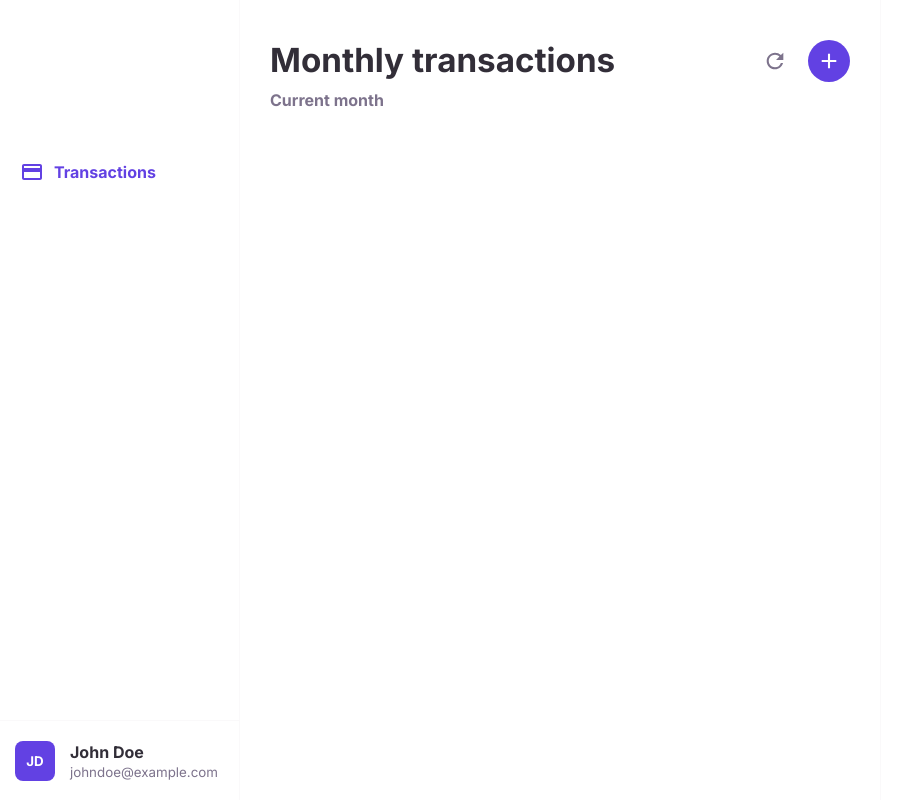
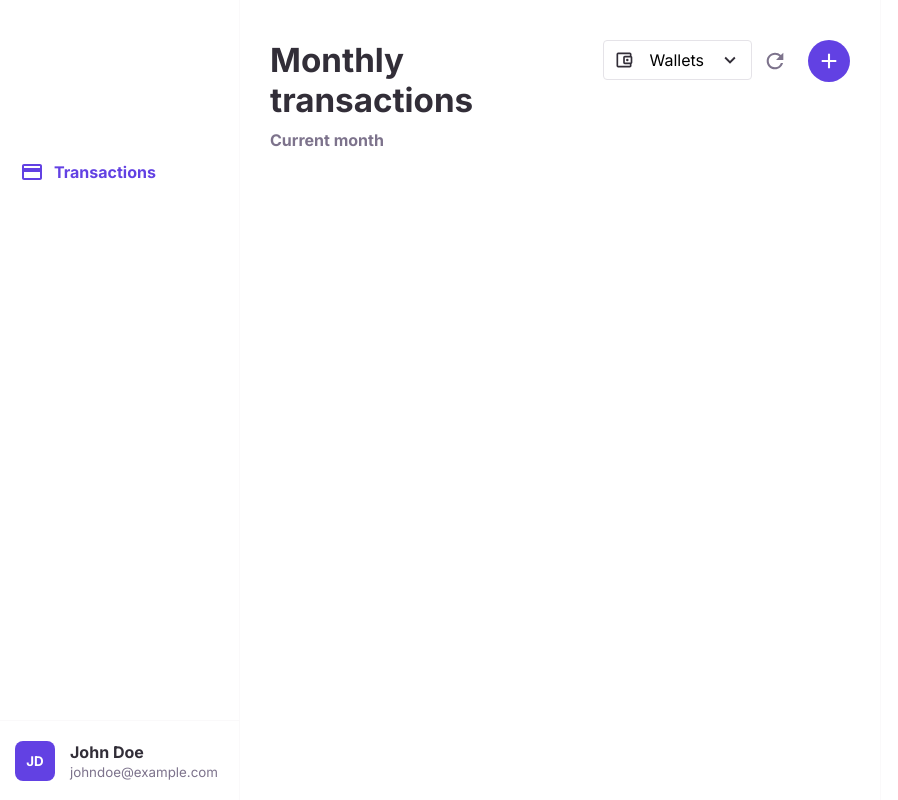
Before and after one commit to Eatrak/trustee-desktop, a React (Create React App) app: page / in a window 1280 px wide. Shown: the whole page, without its empty margins (0-898 px from the left). Built offline with nearby package versions, Linux system fonts and the light colour scheme.

Commit message:
update(transactions-header): add wallet multi-select in transactions header

```diff
--- a/src/sections/TransactionsSection/TransactionsHeader/index.tsx
+++ b/src/sections/TransactionsSection/TransactionsHeader/index.tsx
@@ -1,11 +1,15 @@
 import "./style.css";
 
-import { MdAdd, MdRefresh } from "react-icons/md";
+import { useState } from "react";
+import { MdAdd, MdOutlineAccountBalanceWallet, MdRefresh } from "react-icons/md";
 
 import RoundedTextIconButton from "@components/RoundedTextIconButton";
 import RoundedIconButton from "@components/RoundedIconButton";
+import MultiSelect from "@components/MultiSelect";
 
 const TransactionsHeader = () => {
+    let [ selectedOptions, setSelectedOptions ] = useState([]);
+
     return (
         <div className="app-layout__header">
             <div className="app-layout__header__texts-container">
@@ -13,6 +17,8 @@ const TransactionsHeader = () => {
                 <p className="paragraph--sub-title">Current month</p>
             </div>
             <div className="app-layout__header__actions-container">
+                <MultiSelect selectedOptions={selectedOptions} setSelectedOptions={setSelectedOptions}
+                    options={[{name: "All", value: "*"}]} Icon={MdOutlineAccountBalanceWallet} text="Wallets"/>
                 <RoundedTextIconButton Icon={MdRefresh}/>
                 <RoundedIconButton Icon={MdAdd}/>
             </div>
```
